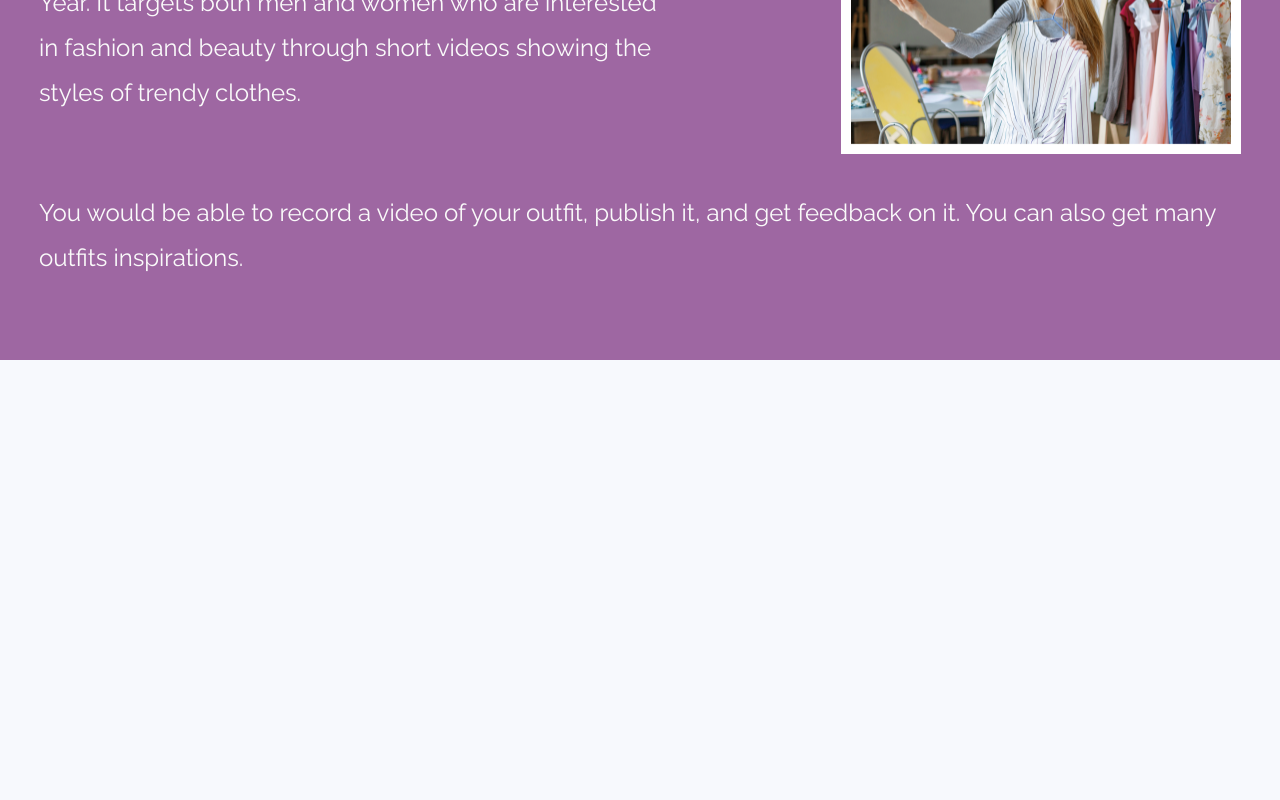
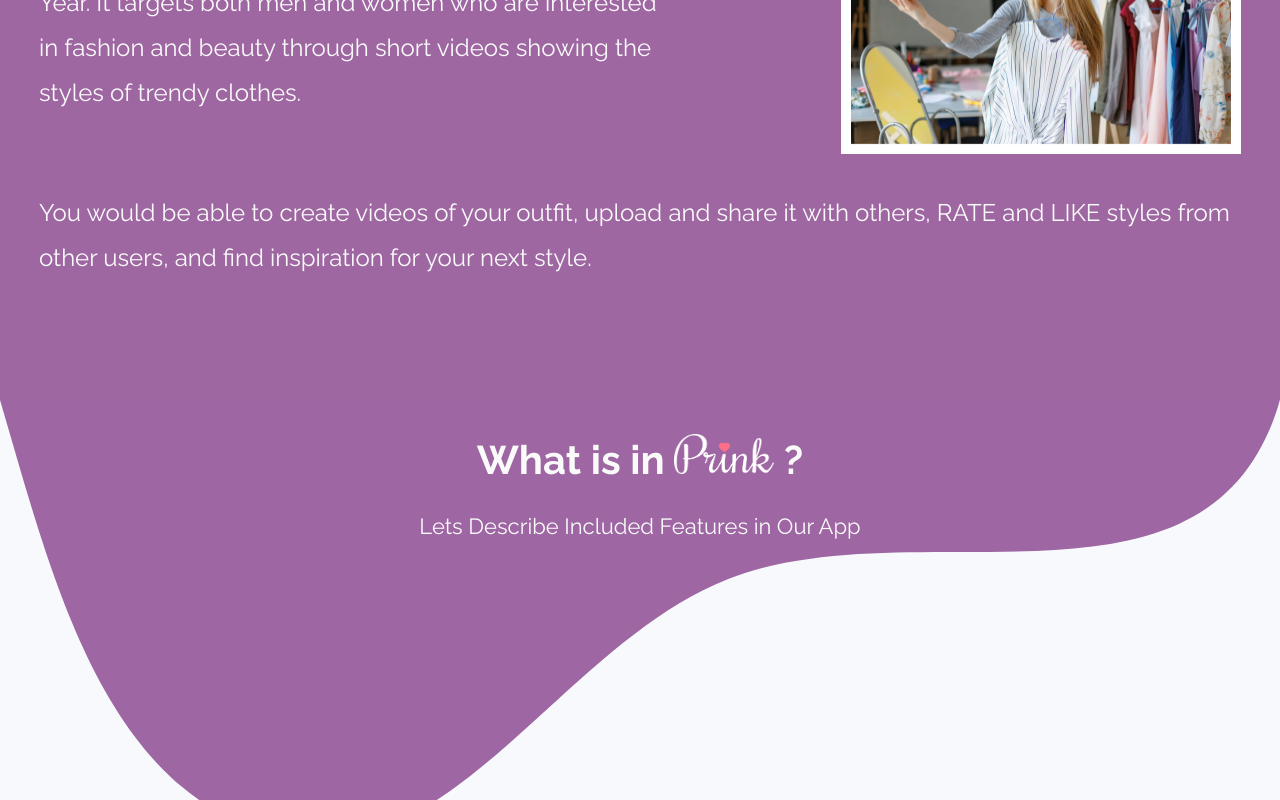
Before and after one commit to Ahmad-Zaaza/Prink-Landing-page, a Next.js app: page / in a window 1280 px wide. Shown: the part 993-1793 px from the top of the page. Before the commit the page ends 1353 px from the top, so only its background shows below. Built offline with nearby package versions, Linux system fonts and the light colour scheme.

Commit message:
add prink features

```diff
--- a/components/Hero/Hero.tsx
+++ b/components/Hero/Hero.tsx
@@ -58,7 +58,7 @@ const LeftColumn = styled.div`
   display: flex;
   flex-direction: column;
   gap: 24px;
-  flex: 1 0 350px;
+  flex: 1 0 340px;
 `;
 const RightColumn = styled.div`
   flex: 1 300000 350px;
--- a/components/MaxWidthWrapper/MaxWidthWrapper.tsx
+++ b/components/MaxWidthWrapper/MaxWidthWrapper.tsx
@@ -2,6 +2,7 @@ import React from "react";
 import styled from "styled-components";
 import { HeroWrapper } from "../Hero/HeroWrapper";
 import { PrinkDescriptionWrapper } from "../PrinkDescription/PrinkDescriptionWrapper";
+import { PrinkFeaturesWrapper } from "../PrinkFeatures/PrinkFeaturesWrapper";
 // import { Wrapper as HeroWrapper } from "../Hero";
 
 const MaxWidthWrapper: React.FC<{ children: React.ReactNode }> = ({
@@ -27,6 +28,16 @@ const Wrapper = styled.div`
   }
   ${PrinkDescriptionWrapper} & {
     padding-top: 80px;
+    padding-bottom: 100px;
+    @media ${(p) => p.theme.queries.tabletAndUp} {
+      padding-bottom: 120px;
+    }
+  }
+  ${PrinkFeaturesWrapper} & {
+    padding-top: 0px;
     padding-bottom: 80px;
+    @media ${(p) => p.theme.queries.tabletAndUp} {
+      padding-top: 30px;
+    }
   }
 `;
--- a/components/PrinkDescription/PrinkDescription.tsx
+++ b/components/PrinkDescription/PrinkDescription.tsx
@@ -39,8 +39,9 @@ const PrinkDescription = () => {
         </TopSection>
         <BottomSection>
           <Text>
-            You would be able to record a video of your outfit, publish it, and
-            get feedback on it. You can also get many outfits inspirations.
+            You would be able to create videos of your outfit, upload and share
+            it with others, RATE and LIKE styles from other users, and find
+            inspiration for your next style.
           </Text>
           <BottomSectionFakeWrapper></BottomSectionFakeWrapper>
         </BottomSection>
--- /dev/null
+++ b/components/PrinkFeatures/PrinkFeatures.tsx
@@ -0,0 +1,60 @@
+import Image from "next/image";
+import React from "react";
+import styled from "styled-components";
+import Logo from "../Logo";
+import MaxWidthWrapper from "../MaxWidthWrapper";
+import { PrinkFeaturesWrapper } from "./PrinkFeaturesWrapper";
+
+const PrinkFeatures = () => {
+  return (
+    <PrinkFeaturesWrapper>
+      <Background />
+      <MaxWidthWrapper>
+        <Title>
+          What is in <Logo variant="white-colored" /> ?
+        </Title>
+        <Subtitle>Lets Describe Included Features in Our App</Subtitle>
+      </MaxWidthWrapper>
+    </PrinkFeaturesWrapper>
+  );
+};
+
+export default PrinkFeatures;
+
+const Background = styled.div`
+  position: absolute;
+  top: 0;
+  left: 0;
+  right: 0;
+  z-index: -1;
+  background-image: url("./featuresBackground.svg");
+  background-repeat: no-repeat;
+  background-size: cover;
+  height: 225px;
+  @media ${(p) => p.theme.queries.tabletAndUp} {
+    height: 400px;
+
+  }
+`;
+const Title = styled.h2`
+  font-size: ${22 / 16}rem;
+  line-height: 25px;
+  color: var(--color-on-secondary);
+  text-align: center;
+  margin-bottom: 24px;
+  @media ${(p) => p.theme.queries.tabletAndUp} {
+    font-size: ${40 / 16}rem;
+    line-height: 60px;
+  }
+`;
+const Subtitle = styled.p`
+  font-size: ${16 / 16}rem;
+  line-height: 16px;
+  color: var(--color-on-secondary);
+  text-align: center;
+
+  @media ${(p) => p.theme.queries.tabletAndUp} {
+    font-size: ${22 / 16}rem;
+    line-height: 25px;
+  }
+`;
--- /dev/null
+++ b/components/PrinkFeatures/PrinkFeaturesWrapper.tsx
@@ -0,0 +1,5 @@
+import styled from "styled-components";
+
+export const PrinkFeaturesWrapper = styled.div`
+  position: relative;
+`;
--- /dev/null
+++ b/components/PrinkFeatures/index.ts
@@ -0,0 +1,2 @@
+export * from "./PrinkFeatures";
+export { default } from "./PrinkFeatures";
--- a/pages/index.tsx
+++ b/pages/index.tsx
@@ -1,12 +1,14 @@
 import type { NextPage } from "next";
 import Hero from "../components/Hero/Hero";
 import PrinkDescription from "../components/PrinkDescription";
+import PrinkFeatures from "../components/PrinkFeatures";
 
 const Home: NextPage = () => {
   return (
     <>
       <Hero />
       <PrinkDescription />
+      <PrinkFeatures />
     </>
   );
 };
```
Also changed, not shown: public/featuresBackground.svg (added).
